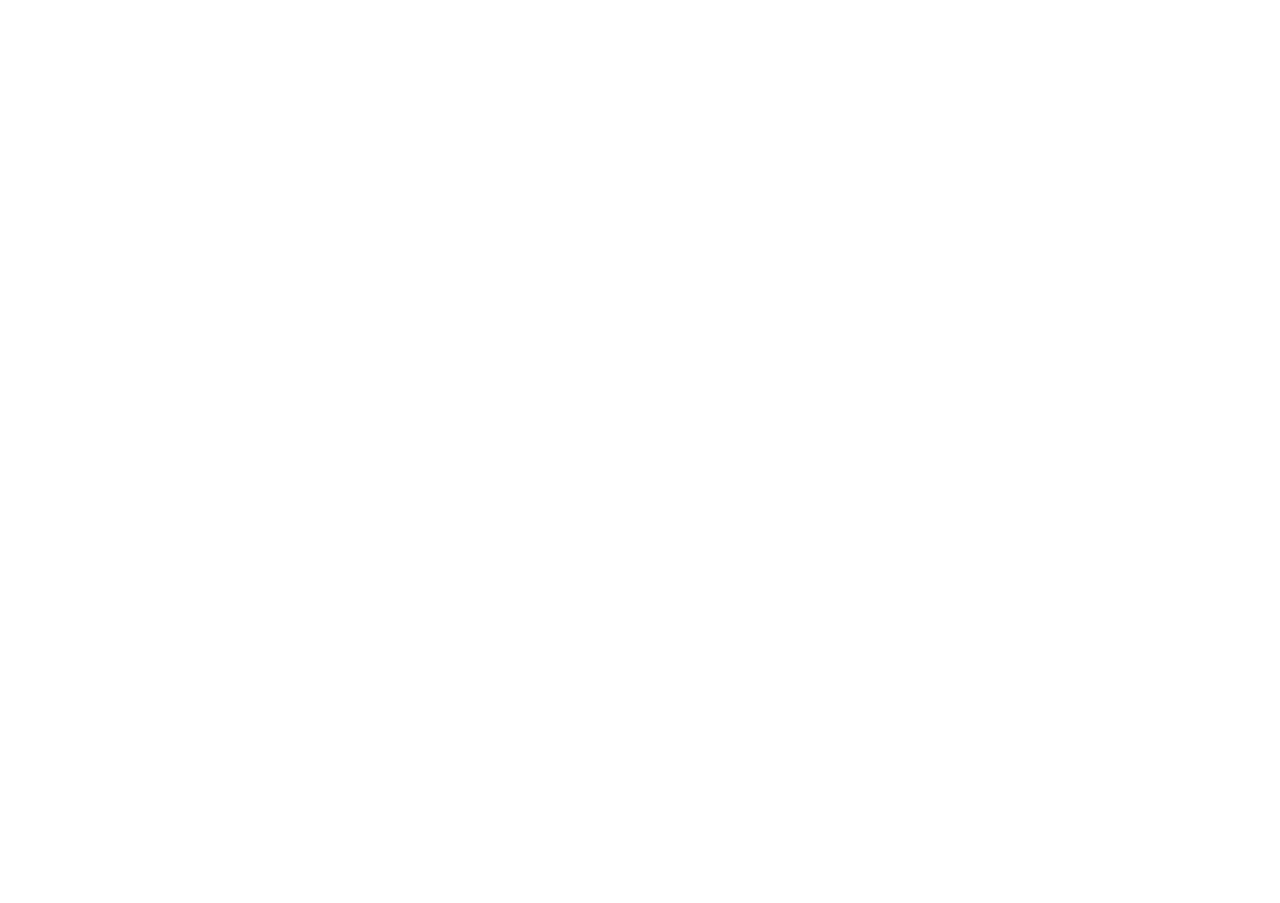
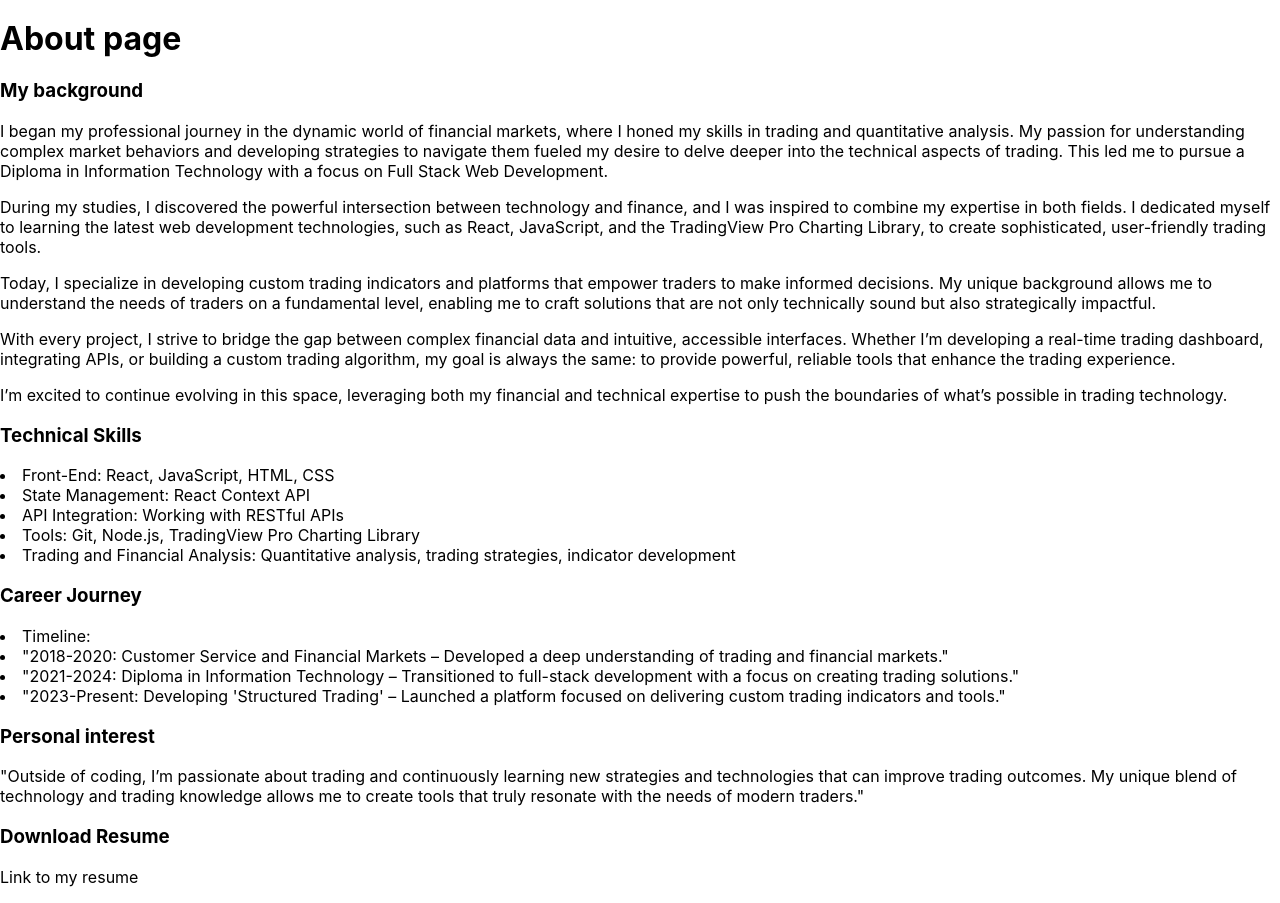
Before and after one commit to StructuredTrading/portfolio, a React (Create React App) app: page / in a window 1280 px wide. Shown: the part 640-1543 px from the top of the page. Before the commit the page ends 800 px from the top, so only its background shows below. Built offline with nearby package versions, Linux system fonts and the light colour scheme.

Commit message:
feat: basic layout for about page content

```diff
--- a/src/App.js
+++ b/src/App.js
@@ -1,9 +1,14 @@
 import './App.css';
+import AboutPage from './pages/aboutPage';
 import HomePage from './pages/homePage';
 
 function App() {
   return (
-    <HomePage />
+    <>
+      <HomePage />
+      <AboutPage />
+
+    </>
   );
 }
 
--- /dev/null
+++ b/src/components/about/careerJourneySection.jsx
@@ -0,0 +1,25 @@
+import React from "react";
+
+function CareerJourneySection() {
+    return (
+        <div>
+            <h3>Career Journey</h3>
+            <div>
+                <li>Timeline:</li>
+                <div>
+                    <li>
+                    "2018-2020: Customer Service and Financial Markets – Developed a deep understanding of trading and financial markets."
+                    </li>
+                    <li>
+                    "2021-2024: Diploma in Information Technology – Transitioned to full-stack development with a focus on creating trading solutions."
+                    </li>
+                    <li>
+                    "2023-Present: Developing 'Structured Trading' – Launched a platform focused on delivering custom trading indicators and tools."
+                    </li>
+                </div>
+            </div>
+        </div>
+    );
+}
+
+export default CareerJourneySection;
--- /dev/null
+++ b/src/components/about/personalInterestSection.jsx
@@ -0,0 +1,16 @@
+import React from "react";
+
+function PersonalInterestsSection() {
+    return (
+        <div>
+            <h3>Personal interest</h3>
+            <div>
+                <p>
+                "Outside of coding, I’m passionate about trading and continuously learning new strategies and technologies that can improve trading outcomes. My unique blend of technology and trading knowledge allows me to create tools that truly resonate with the needs of modern traders."
+                </p>
+            </div>
+        </div>
+    );
+}
+
+export default PersonalInterestsSection;
--- /dev/null
+++ b/src/components/about/professionalBackgroundSection.jsx
@@ -0,0 +1,26 @@
+import React from "react";
+
+function ProfessionalBackgroundSection() {
+    return (
+        <div>
+            <h3>My background</h3>
+            <div>
+                <p>I began my professional journey in the dynamic world of financial markets, where I honed my skills in trading and quantitative analysis. My passion for understanding complex market behaviors and developing strategies to navigate them fueled my desire to delve deeper into the technical aspects of trading. This led me to pursue a Diploma in Information Technology with a focus on Full Stack Web Development.</p>
+                <p>
+                During my studies, I discovered the powerful intersection between technology and finance, and I was inspired to combine my expertise in both fields. I dedicated myself to learning the latest web development technologies, such as React, JavaScript, and the TradingView Pro Charting Library, to create sophisticated, user-friendly trading tools.
+                </p>
+                <p>
+                Today, I specialize in developing custom trading indicators and platforms that empower traders to make informed decisions. My unique background allows me to understand the needs of traders on a fundamental level, enabling me to craft solutions that are not only technically sound but also strategically impactful.
+                </p>
+                <p>
+                With every project, I strive to bridge the gap between complex financial data and intuitive, accessible interfaces. Whether I’m developing a real-time trading dashboard, integrating APIs, or building a custom trading algorithm, my goal is always the same: to provide powerful, reliable tools that enhance the trading experience.
+                </p>
+                <p>
+                I’m excited to continue evolving in this space, leveraging both my financial and technical expertise to push the boundaries of what’s possible in trading technology.
+                </p>
+            </div>
+        </div>
+    );
+}
+
+export default ProfessionalBackgroundSection;
--- /dev/null
+++ b/src/components/about/resumeSection.jsx
@@ -0,0 +1,14 @@
+import React from "react";
+
+function ResumeSection() {
+    return (
+        <div>
+            <h3>Download Resume</h3>
+            <div>
+                <p>Link to my resume</p>
+            </div>
+        </div>
+    );
+}
+
+export default ResumeSection;
--- /dev/null
+++ b/src/components/about/skillsSection.jsx
@@ -0,0 +1,28 @@
+import React from "react";
+
+function SkillsSection() {
+    return (
+        <div>
+            <h3>Technical Skills</h3>
+            <div>
+                <li>
+                    Front-End: React, JavaScript, HTML, CSS
+                </li>
+                <li>
+                    State Management: React Context API
+                </li>
+                <li>
+                    API Integration: Working with RESTful APIs
+                </li>
+                <li>
+                    Tools: Git, Node.js, TradingView Pro Charting Library
+                </li>
+                <li>
+                    Trading and Financial Analysis: Quantitative analysis, trading strategies, indicator development
+                </li>
+            </div>
+        </div>
+    );
+}
+
+export default SkillsSection;
--- /dev/null
+++ b/src/pages/aboutPage.jsx
@@ -0,0 +1,22 @@
+import React from "react";
+import ProfessionalBackgroundSection from '../components/about/professionalBackgroundSection';
+import SkillsSection from "../components/about/skillsSection";
+import CareerJourneySection from "../components/about/careerJourneySection";
+import PersonalInterestsSection from "../components/about/personalInterestSection";
+import ResumeSection from "../components/about/resumeSection";
+
+
+const AboutPage = () => {
+    return (
+        <div className="aboutpage">
+            <h1>About page</h1>
+            <ProfessionalBackgroundSection />
+            <SkillsSection />
+            <CareerJourneySection />
+            <PersonalInterestsSection />
+            <ResumeSection />
+        </div>
+    );
+}
+
+export default AboutPage;
```
